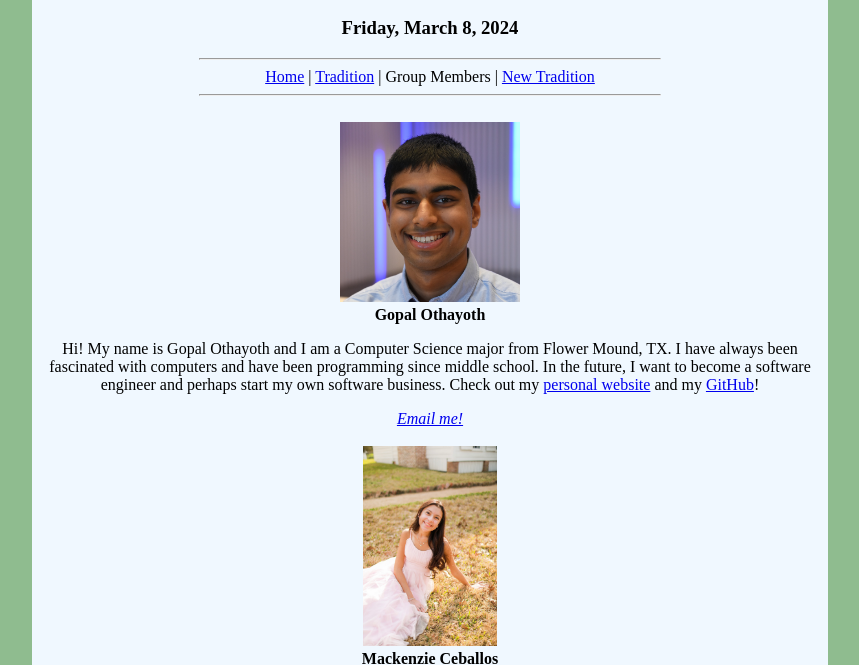
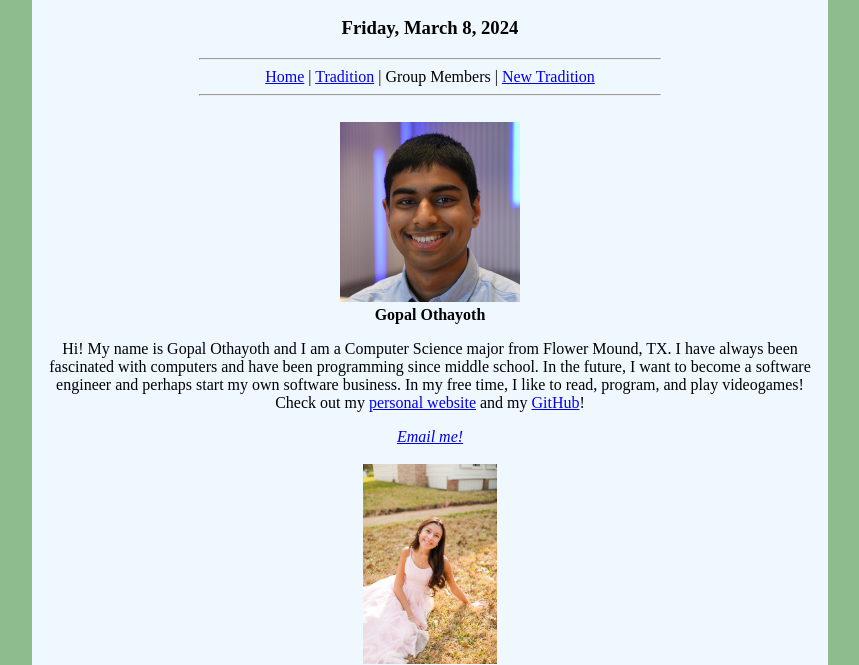
Before and after one commit to CerebralDatabank/209-html-project, a plain HTML site: page groupmembers.html in a window 1280 px wide. Shown: the part 162-827 px from the top of the page, without its empty margins (210-1069 px from the left). Drawn offline with Linux system fonts and the light colour scheme.

Commit message:
Add line to my bio (GO)

```diff
--- a/groupmembers.html
+++ b/groupmembers.html
@@ -19,7 +19,7 @@
             <hr width="60%" />
             <br>
             <center><img src="gopal.jpeg" height="180" alt="Picture of Gopal Othayoth"><br><b>Gopal Othayoth</b></center>
-            <center><p>Hi! My name is Gopal Othayoth and I am a Computer Science major from Flower Mound, TX. I have always been fascinated with computers and have been programming since middle school. In the future, I want to become a software engineer and perhaps start my own software business. Check out my <a href="https://cerebraldatabank.neocities.org/" target="_blank">personal website</a> and my <a href="https://github.com/CerebralDatabank" target="_blank">GitHub</a>!</p></center>
+            <center><p>Hi! My name is Gopal Othayoth and I am a Computer Science major from Flower Mound, TX. I have always been fascinated with computers and have been programming since middle school. In the future, I want to become a software engineer and perhaps start my own software business. In my free time, I like to read, program, and play videogames! Check out my <a href="https://cerebraldatabank.neocities.org/" target="_blank">personal website</a> and my <a href="https://github.com/CerebralDatabank" target="_blank">GitHub</a>!</p></center>
             <address>
               <center><a href="mailto:Gopal.Othayoth@example.com">Email me!</a></center>
             </address> <br>
```
